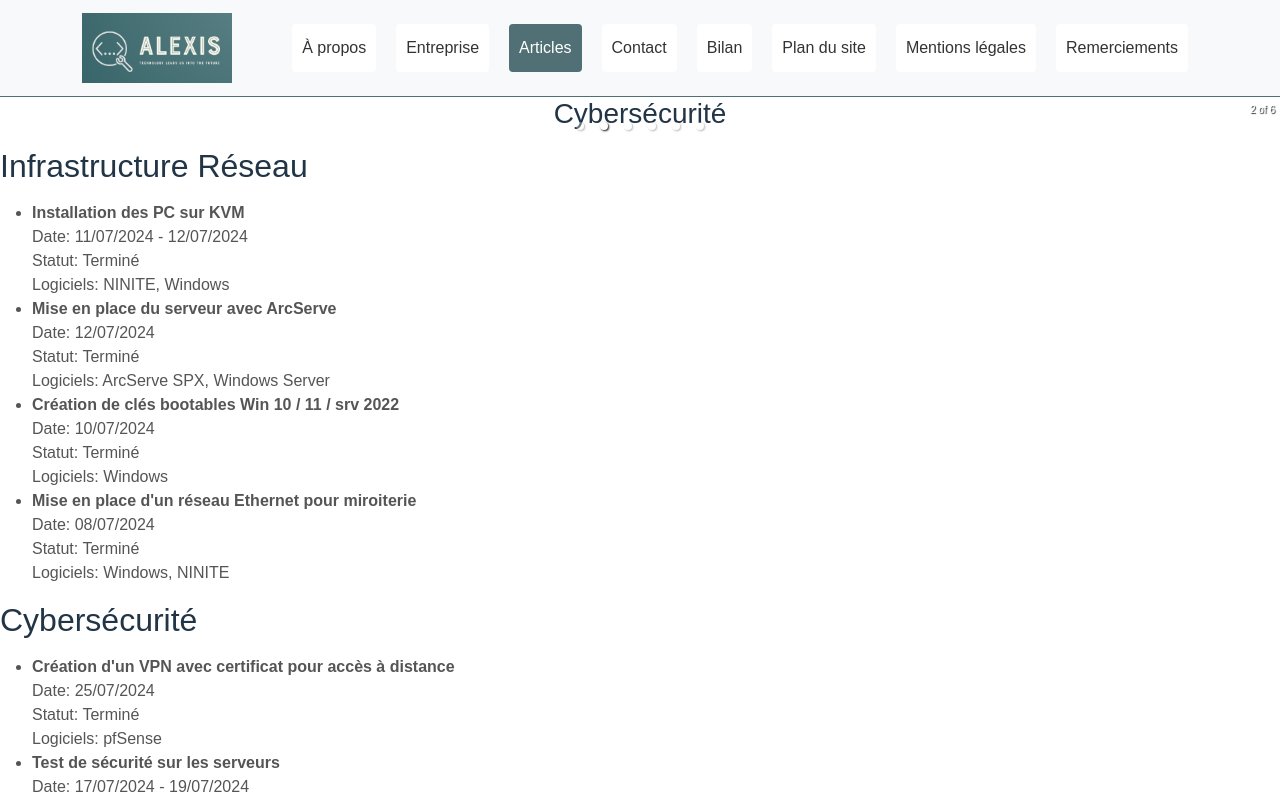
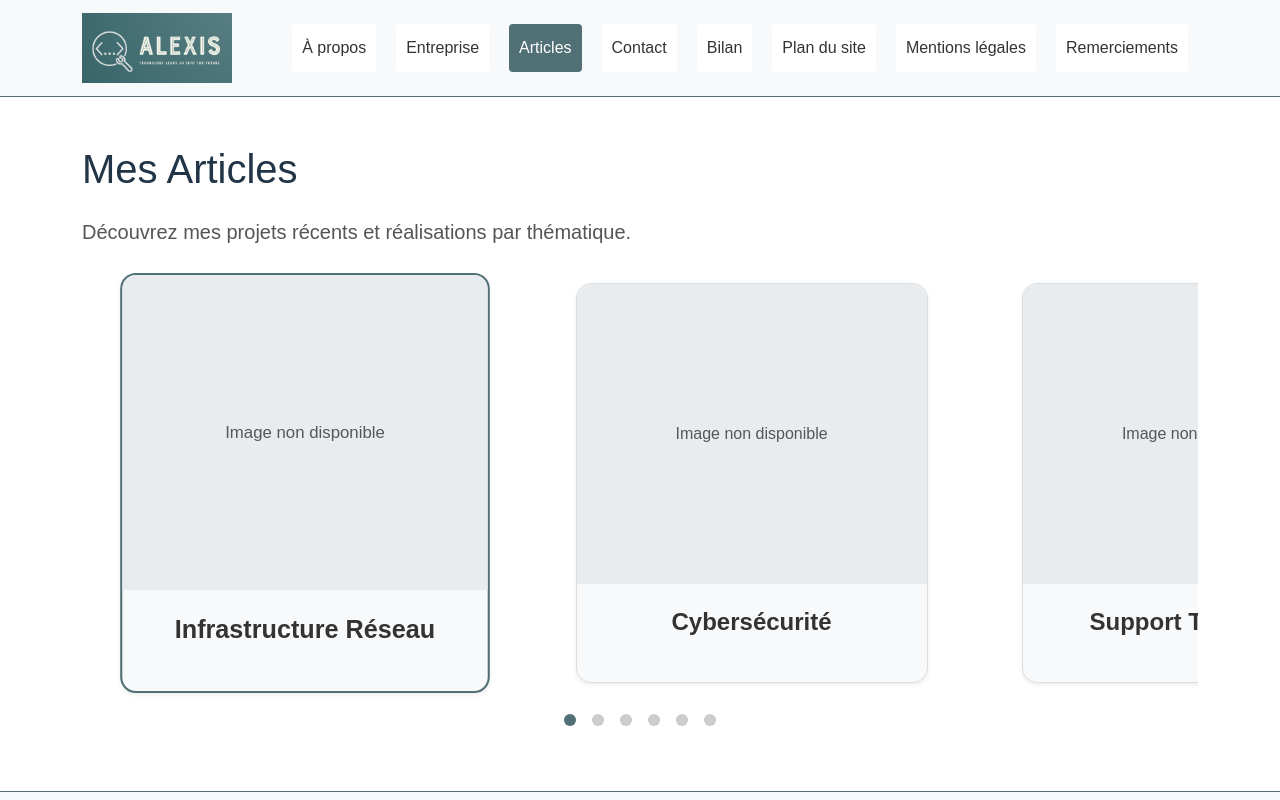
Before and after one commit to Doctorwho07/Internship-Report, a React (Vite) app: page /articles in a window 1280 px wide. Shown: the top 800 px of the page. Built offline with nearby package versions, Linux system fonts and the light colour scheme.

Commit message:
feat articles.js

```diff
--- a/src/Projects.js
+++ b/src/Projects.js
@@ -1,7 +1,6 @@
 const projects = [
   {
     theme: "Infrastructure Réseau",
-    title: "Infrastructure Réseau",
     image: "",
     posts: [
       {
@@ -32,7 +31,6 @@
   },
   {
     theme: "Cybersécurité",
-    title: "Cybersécurité",
     image: "",
     posts: [
       {
@@ -58,7 +56,6 @@
   },
   {
     theme: "Support Technique",
-    title: "Support Technique",
     image: "",
     posts: [
       {
@@ -95,7 +92,6 @@
   },
   {
     theme: "Maintenance Matériel",
-    title: "Maintenance Matériel",
     image: "",
     posts: [
       {
@@ -133,7 +129,6 @@
   },
   {
     theme: "Documentation Technique",
-    title: "Documentation Technique",
     image: "",
     posts: [
       {
@@ -159,7 +154,6 @@
   },
   {
     theme: "Formation",
-    title: "Formation",
     image: "",
     posts: [
       {
--- a/src/pages/Articles.jsx
+++ b/src/pages/Articles.jsx
@@ -2,41 +2,129 @@
 import { Carousel } from "react-responsive-carousel";
 import "react-responsive-carousel/lib/styles/carousel.min.css";
 import projects from "../Projects.js";
+import "bootstrap/dist/css/bootstrap.min.css";
 
 const Articles = () => {
+  // Fonction pour déterminer si l'écran est mobile
+  const isMobile = window.innerWidth <= 768;
+
   return (
-    <div>
-      <Carousel showThumbs={false} autoPlay={true} infiniteLoop={true}>
-        {projects.map((project, index) => (
-          <div key={index}>
-            <h3>{project.theme}</h3>
-            {project.image && <img src={project.image} alt={project.title} />}
-          </div>
-        ))}
-      </Carousel>
-
-      <div>
-        {projects.map((project, index) => (
-          <div key={index}>
-            <h2>{project.title}</h2>
-            <ul>
-              {project.posts.map((post, postIndex) => (
-                <li key={postIndex}>
-                  <strong>{post.projet}</strong>
-                  <br />
-                  <span>Date: {post.date}</span>
-                  <br />
-                  <span>Statut: {post.statut}</span>
-                  <br />
-                  <span>Logiciels: {post.logiciels}</span>
-                </li>
-              ))}
-            </ul>
-          </div>
-        ))}
+    <div className="container mt-5" id="articles">
+      <h1 className="mb-4">Mes Articles</h1>
+      <p className="lead">
+        Découvrez mes projets récents et réalisations par thématique.
+      </p>
+      <div className="carousel-wrapper mb-5">
+        <Carousel
+          showThumbs={false}
+          showStatus={false}
+          showArrows={false}
+          emulateTouch={true}
+          useKeyboardArrows={true}
+          dynamicHeight={true}
+          centerMode={!isMobile} // Activer centerMode uniquement pour les écrans non mobiles
+          centerSlidePercentage={isMobile ? 100 : 40} // Ajuster le pourcentage selon l'écran
+          showIndicators={true}
+          renderIndicator={(onClickHandler, isSelected, index, label) => {
+            const indicatorStyle = isSelected
+              ? { backgroundColor: "#507075" }
+              : { backgroundColor: "#ccc" };
+            return (
+              <li
+                style={{
+                  ...indicatorStyle,
+                  display: "inline-block",
+                  width: 12,
+                  height: 12,
+                  borderRadius: "50%",
+                  margin: "0 8px",
+                  cursor: "pointer",
+                }}
+                aria-label={`${label} ${index + 1}`}
+                onClick={onClickHandler}
+                key={index}
+              />
+            );
+          }}
+          renderItem={(item, options) => {
+            const isSelected = options.isSelected;
+            const cardStyle = isSelected
+              ? {
+                  transform: "scale(1.05)",
+                  border: "2px solid #507075",
+                  boxShadow: "0 0 10px rgba(0, 0, 0, 0.3)",
+                }
+              : {
+                  transform: "scale(1)",
+                  border: "1px solid #ddd",
+                };
+            return (
+              <div
+                key={options.key}
+                className="d-flex justify-content-center"
+                style={{
+                  transition: "transform 0.3s ease-in-out",
+                }}
+              >
+                <div
+                  className="card shadow-sm"
+                  style={{
+                    ...cardStyle,
+                    width: isMobile ? "90%" : "22rem", // Largeur en fonction de l'écran
+                    margin: "20px",
+                    height: isMobile ? "300px" : "400px", // Hauteur en fonction de l'écran
+                    borderRadius: "15px",
+                    overflow: "hidden",
+                  }}
+                >
+                  {item}
+                </div>
+              </div>
+            );
+          }}
+        >
+          {projects.map((project, index) => (
+            <div key={index}>
+              {project.image ? (
+                <img
+                  src={project.image}
+                  className="card-img-top"
+                  alt={project.theme}
+                  style={{
+                    height: isMobile ? "200px" : "300px", // Hauteur de l'image en fonction de l'écran
+                    objectFit: "cover",
+                    filter: "brightness(90%)",
+                    transition: "filter 0.3s ease",
+                  }}
+                />
+              ) : (
+                <div
+                  className="card-img-top"
+                  style={{
+                    height: isMobile ? "200px" : "300px", // Hauteur de l'image en fonction de l'écran
+                    backgroundColor: "#e9ecef",
+                    display: "flex",
+                    alignItems: "center",
+                    justifyContent: "center",
+                  }}
+                >
+                  <span className="text-muted">Image non disponible</span>
+                </div>
+              )}
+              <div className="card-body text-center">
+                <h5 className="card-title" style={{ fontWeight: "bold" }}>
+                  {project.theme}
+                </h5>
+                {project.description && (
+                  <p className="card-text text-muted">{project.description}</p>
+                )}
+              </div>
+            </div>
+          ))}
+        </Carousel>
       </div>
     </div>
   );
 };
 
-export default Articles;
+export default React.memo(Articles);
--- a/src/styles/style.css
+++ b/src/styles/style.css
@@ -28,7 +28,7 @@
 
 .card {
   margin-top: 2rem;
-  border: 1px solid rgb(80, 112, 117);
+  border: 1px solid #507075;
   background-color: #f8f9fa;
 }
 
@@ -68,3 +68,14 @@
 .date {
   text-align: center;
 }
+.carousel .control-dots {
+  position: relative !important;
+}
+.carousel {
+  display: flex !important;
+  flex-direction: column-reverse;
+  height: 60vh;
+}
+.slide {
+  height: 100% !important;
+}
```
